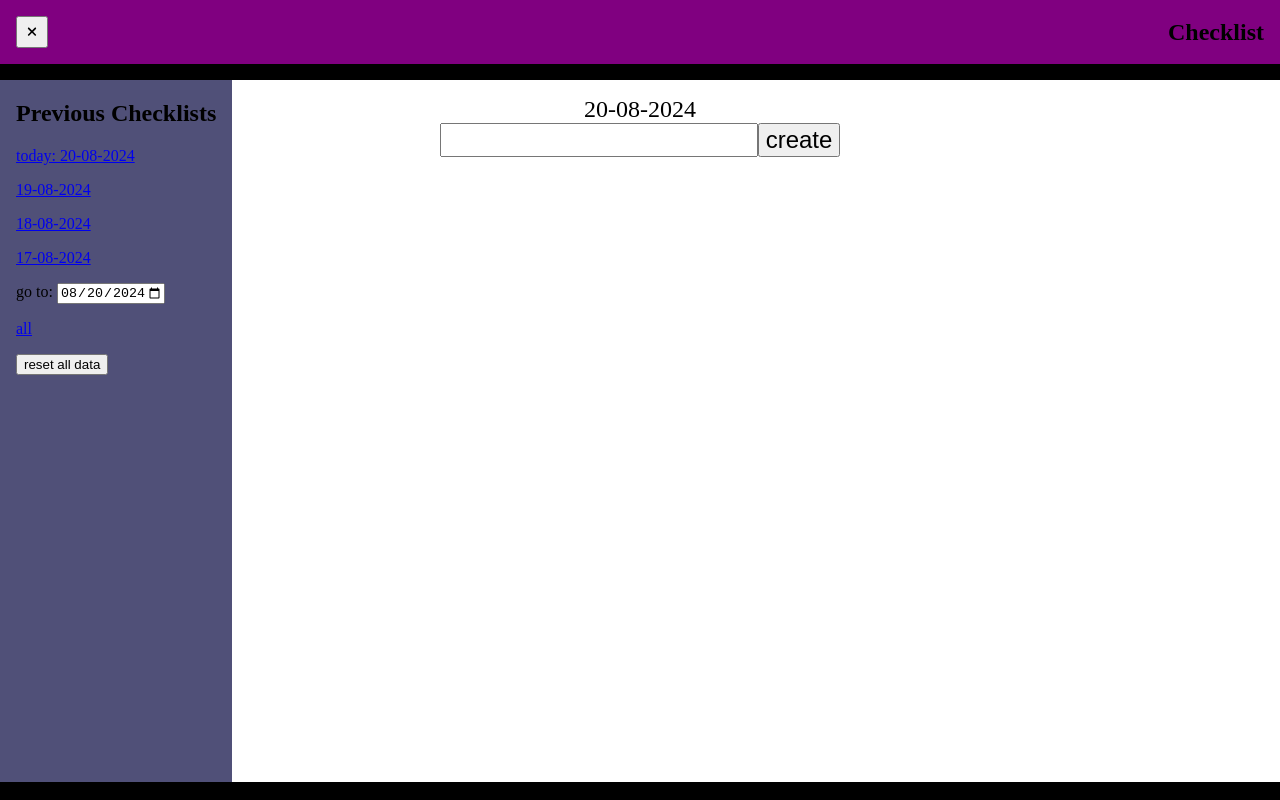
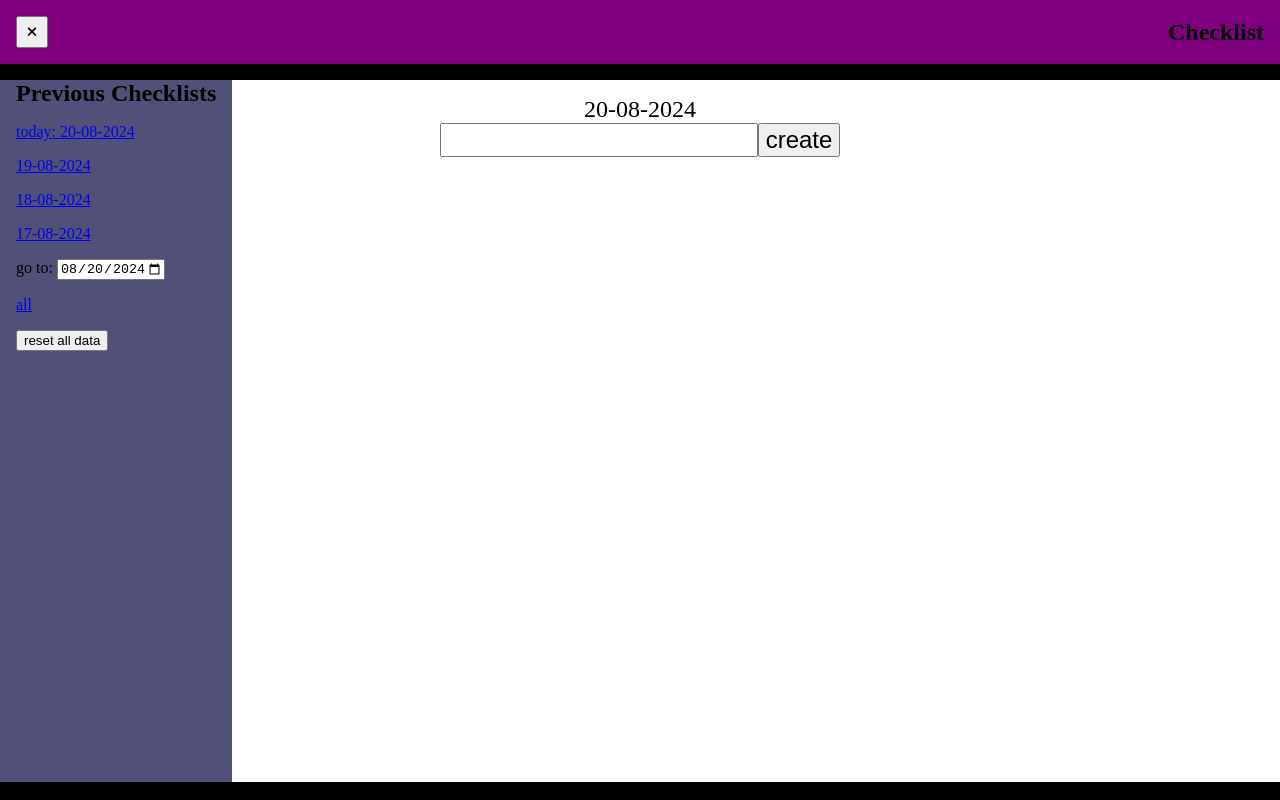
Before and after one commit to 60x20/Checklist, a React (Vite) app: page /2024/08/20 in a window 1280 px wide. Both pictures are taken after a click on the button "Open menu". Built offline with nearby package versions, Linux system fonts and the light colour scheme.

Commit message:
stretch container added for menu

```diff
--- a/src/App.css
+++ b/src/App.css
@@ -57,12 +57,16 @@ aside#menu {
     font-size: inherit; /* some have values set by user agent, which overwrites inheritance */
   }
 }
-div.row-container, div.column-container {
+.column-stretch-container, div.row-container, div.column-container {
   display: flex;
   gap: 1rem;
   * {
     margin: 0; /* gap used instead of margin */
   }
+}
+.column-stretch-container {
+  flex-flow: column nowrap;
+  align-items: stretch;
 }
 div.row-container {
   flex-flow: row wrap;
--- a/src/components/Menu.jsx
+++ b/src/components/Menu.jsx
@@ -58,7 +58,7 @@ const Menu = () => {
   return (
     <>
     { menuState ? (
-    <aside role="menu" id="menu">
+    <aside role="menu" id="menu" className="column-stretch-container">
       <h2>Previous Checklists</h2>
       { prevDates.map((el, i) => {
         const relativeDate = returnDateFromToday(-i);
```
